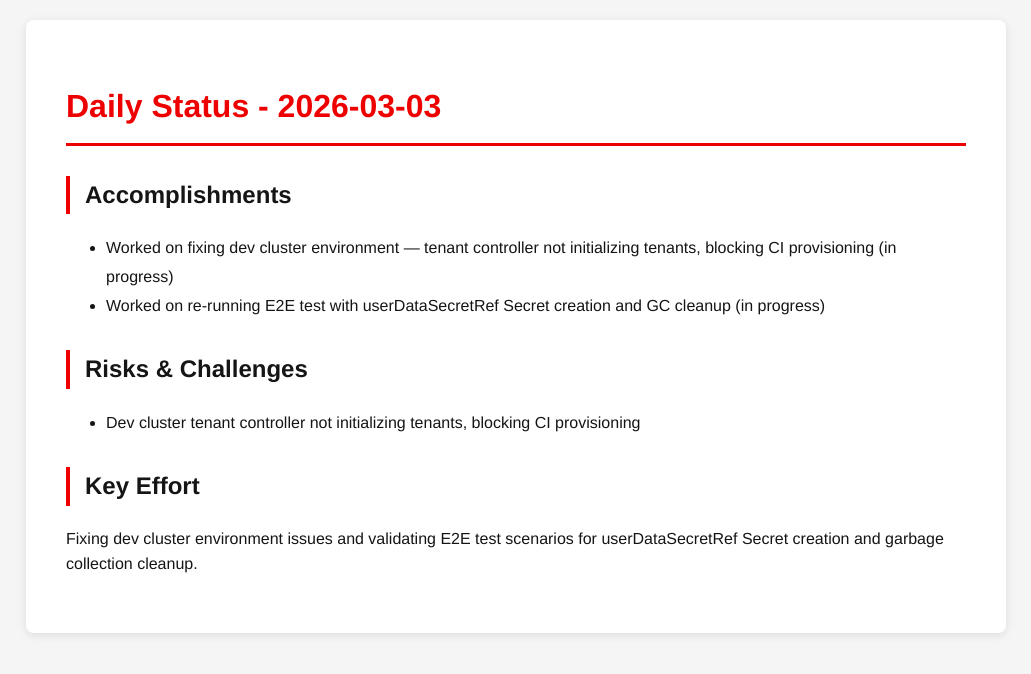
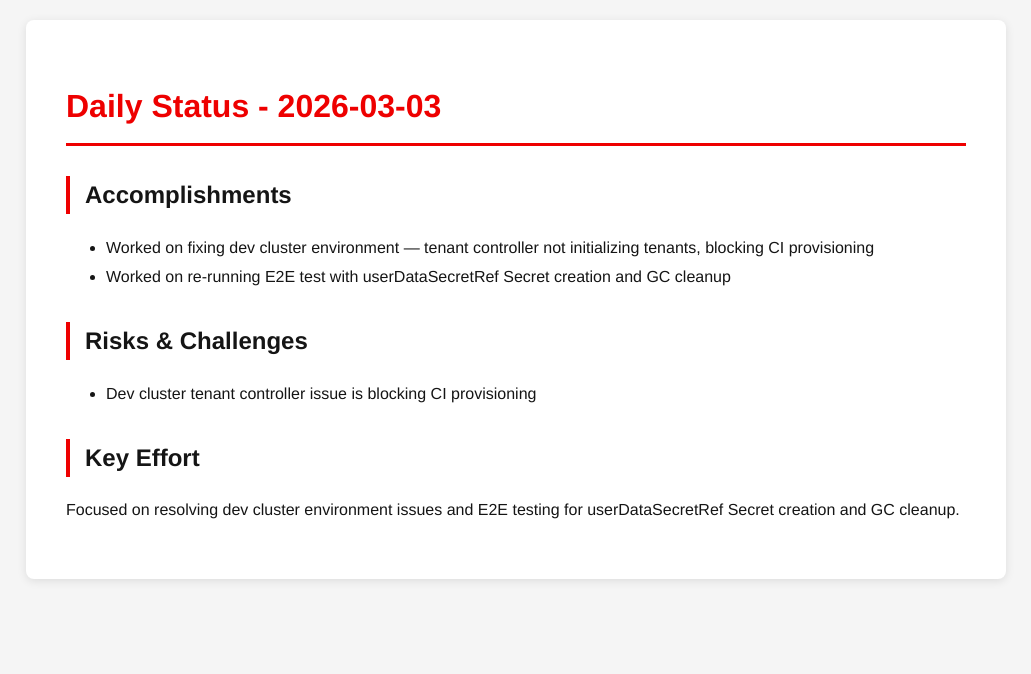
Before and after one commit to tzvatot/daily-status, a Jekyll site: the page built from 2026-03-03.md, in a window 1280 px wide. Shown: the top 674 px of the page, without its empty margins (124-1155 px from the left). Built offline with Jekyll 4.4.1, drawn with Linux system fonts in a browser that asks for light colours.

Commit message:
Daily status update - 2026-03-03

```diff
--- a/2026-03-03.md
+++ b/2026-03-03.md
@@ -8,13 +8,13 @@ date: 2026-03-03
 
 ## Accomplishments
 
-- Worked on fixing dev cluster environment — tenant controller not initializing tenants, blocking CI provisioning (in progress)
-- Worked on re-running E2E test with userDataSecretRef Secret creation and GC cleanup (in progress)
+- Worked on fixing dev cluster environment — tenant controller not initializing tenants, blocking CI provisioning
+- Worked on re-running E2E test with userDataSecretRef Secret creation and GC cleanup
 
 ## Risks & Challenges
 
-- Dev cluster tenant controller not initializing tenants, blocking CI provisioning
+- Dev cluster tenant controller issue is blocking CI provisioning
 
 ## Key Effort
 
-Fixing dev cluster environment issues and validating E2E test scenarios for userDataSecretRef Secret creation and garbage collection cleanup.
+Focused on resolving dev cluster environment issues and E2E testing for userDataSecretRef Secret creation and GC cleanup.
```
